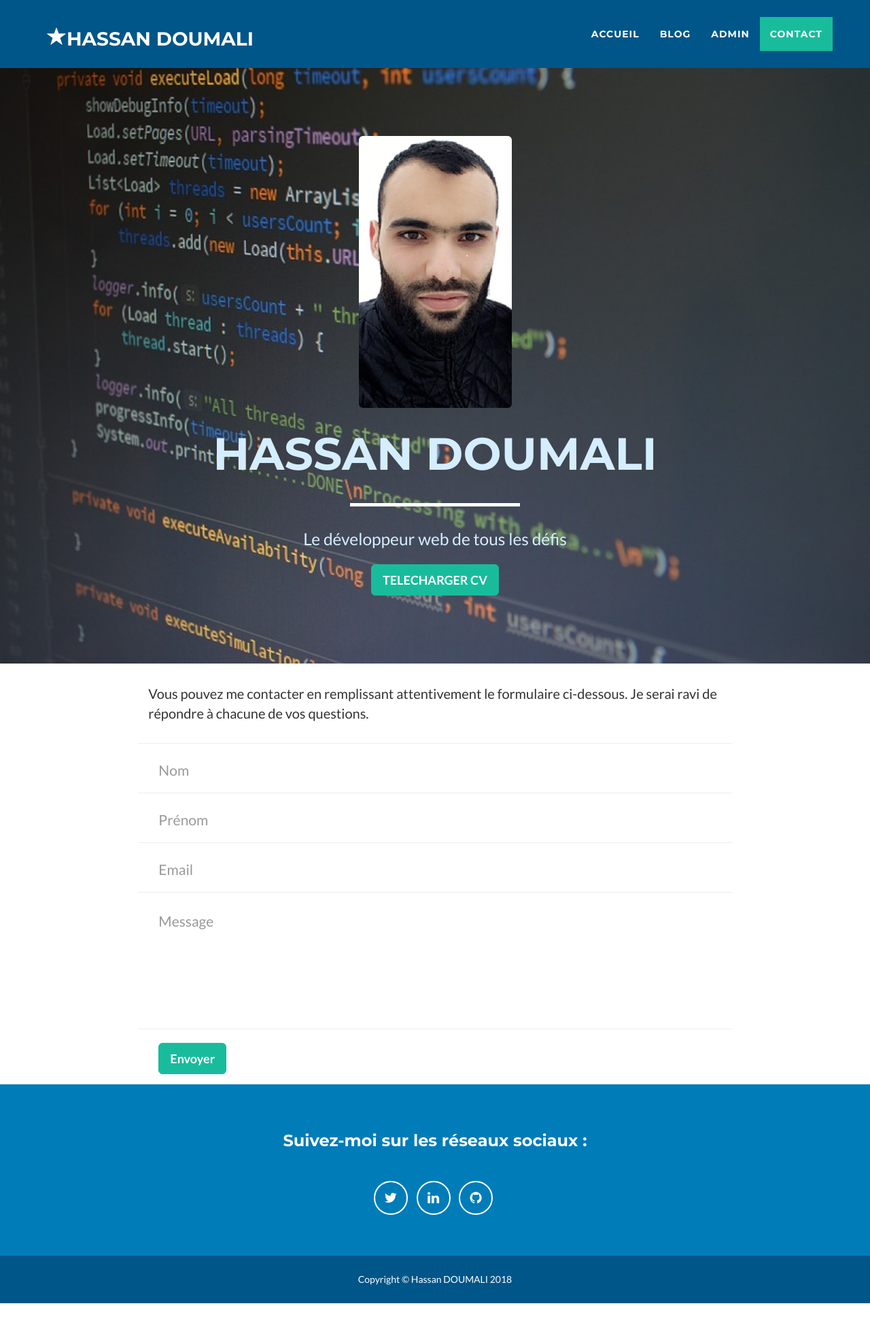
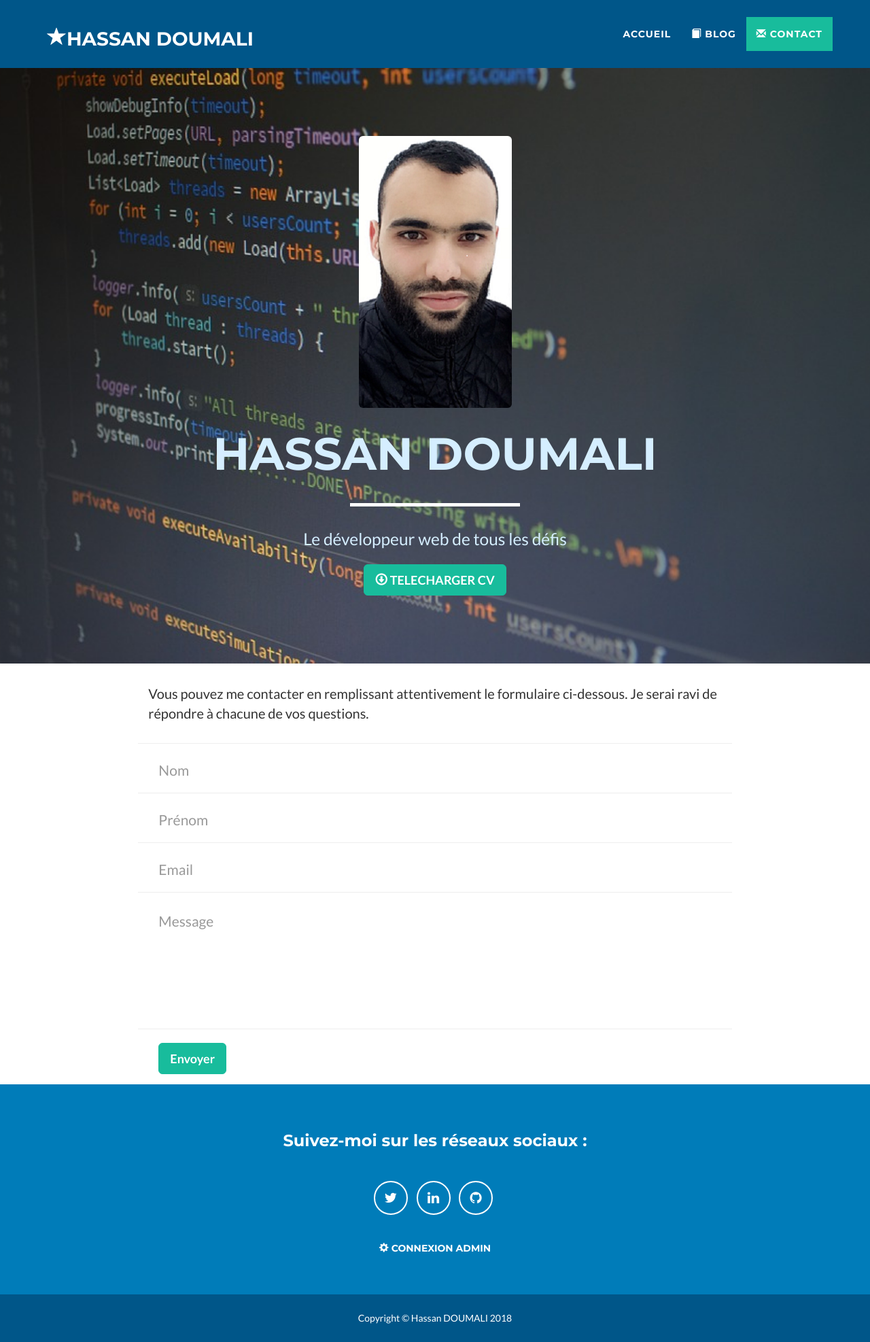
Before and after one commit to HDoumali/Project5_My_blog, a PHP site: template app/View/viewHome.php in a window 1280 px wide. Shown: the whole page at 68% size. Before the commit the page ends 1917 px from the top, so only its background shows below. Run offline with PHP 8.4, Linux system fonts and the light colour scheme; the template is opened without the code that fills it, so the values that code supplies are empty; some libraries are stand-ins or nearby versions.

Commit message:
Update viewHome (connect admin) and the views design

```diff
--- a/app/Model/User.php
+++ b/app/Model/User.php
@@ -25,7 +25,7 @@ class User extends Model
 		$sql = 'SELECT * FROM user WHERE login = ? AND password = ?';
 		$userExist = $this->executerRequete($sql, array($login, $password));
 		if ($userExist->rowCount() == 1) {
-			return $userExist->fetchAll(PDO::FETCH_OBJ);
+			return $userExist->fetchAll(\PDO::FETCH_OBJ);
 		}
 		return false;
 	}
--- a/app/View/template.php
+++ b/app/View/template.php
@@ -54,18 +54,15 @@
                         <a href="index.php?">ACCUEIL</a>
                     </li>
                     <li class="page-scroll">
-                        <a href="index.php?action=articles">BLOG</a>
+                        <a href="index.php?action=articles"><span class="glyphicon glyphicon-book" aria-hidden="true"></span> BLOG</a>
                     </li>
                     <li class="page-scroll">
-                        <a href="index.php?action=addUser">ADMIN</a>
-                    </li>
-                    <li class="page-scroll">
-                        <a href="#contactForm">CONTACT</a>
+                        <a href="#contactForm"><span class="glyphicon glyphicon-envelope" aria-hidden="true"></span> CONTACT</a>
                     </li>
                     <?php if (!empty($_SESSION['user'])) { ?>
-                    <li class="page-scroll">
-                        <a href="index.php?action=disconnectUser">ME DECONNECTER</a>
-                    </li>
+                        <li class="page-scroll">
+                            <a href="index.php?action=disconnectUser"><span class="glyphicon glyphicon-off" aria-hidden="true"></span> ME DECONNECTER</a>
+                        </li>
                     <?php } ?>
                 </ul>
             </div>
@@ -92,7 +89,12 @@
                             <li>
                                 <a href="#" class="btn-social btn-outline"><i class="fa fa-fw fa-github"></i></a>
                             </li>
-                        </ul>
+                        </ul><br />
+                        <?php if (empty($_SESSION['user'])) { ?>
+                            <div class="pageadmin">
+                                <h5><a href="index.php?action=addUser"><span class="glyphicon glyphicon-cog" aria-hidden="true"></span> CONNEXION ADMIN</a></h5>
+                            </div>
+                        <?php } ?>
                     </div>
                 </div>
             </div>
--- a/app/View/viewArticle.php
+++ b/app/View/viewArticle.php
@@ -8,10 +8,10 @@
 
 		<div class="row">
 			<div class="col-sm-12 col-md-3 col-lg-2">
-				<a href="index.php?action=editArticle&id=<?= $article['id'] ?>"><button type="button" class="btn btn-primary btn-lg" ">Modifier l'article</button></a>
+				<a href="index.php?action=editArticle&id=<?= $article['id'] ?>"><button type="button" class="btn btn-primary btn-lg" "><span class="glyphicon glyphicon-wrench" aria-hidden="true"></span> Modifier l'article</button></a>
 			</div>
 			<div class="col-sm-12 col-md-3 col-lg-2">
-				<a href="index.php?action=deleteArticle&id=<?= $article['id'] ?>"><button type="button" class="btn btn-primary btn-lg" ">Supprimer l'article</button></a>
+				<a href="index.php?action=deleteArticle&id=<?= $article['id'] ?>"><button type="button" class="btn btn-primary btn-lg" "><span class="glyphicon glyphicon-trash" aria-hidden="true"></span> Supprimer l'article</button></a>
 			</div>
 		</div><br />
 		<div class="row" id=infoadmin>
@@ -29,7 +29,7 @@
 
 	<p><?= $this->clean($article['content']) ?></p>
 
-	<p class="titlecomment">Commentaires :</p>
+	<p class="titlecomment"><span class="glyphicon glyphicon-comment" aria-hidden="true"></span> Commentaires :</p>
 
 	<?php foreach ($comments as $comment): ?>
 		<div class="contentcomment">
--- a/app/View/viewArticles.php
+++ b/app/View/viewArticles.php
@@ -17,7 +17,7 @@
 
     <?php if (!empty($_SESSION['user'])) { ?>
         <div>
-           <a href="index.php?action=addArticle"><button type="button" class="btn btn-primary btn-lg" ">AJOUTER UN ARTICLE</button></a><br />
+           <a href="index.php?action=addArticle"><button type="button" class="btn btn-primary btn-lg" "><span class="glyphicon glyphicon-ok" aria-hidden="true"></span> AJOUTER UN ARTICLE</button></a><br />
         </div><br />
         <div class="row" id=infoadmin>
         	 <p> <span class="label label-info">Info</span> Bonjour l'admin, vous pouvez désormais ajouter un article.</p>
--- a/app/View/viewHome.php
+++ b/app/View/viewHome.php
@@ -10,7 +10,7 @@
                         <span class="name">HASSAN DOUMALI</span>
                         <hr class="star-light">
                         <span class="skills">Le développeur web de tous les défis</span><br /><br />
-                        <a href="assets/docs/CvHassanDoumali.pdf" target="_blank"><button type="button" class="btn btn-primary btn-lg" ">TELECHARGER CV</button></a><br />
+                        <a href="assets/docs/CvHassanDoumali.pdf" target="_blank"><button type="button" class="btn btn-primary btn-lg" "><span class="glyphicon glyphicon-download" aria-hidden="true"></span> TELECHARGER CV</button></a><br />
                     </div>
                 </div>
             </div>
--- a/assets/Bootstrap/css/freelancer.css
+++ b/assets/Bootstrap/css/freelancer.css
@@ -146,6 +146,12 @@ body {
 
 #infoadmin{
   padding-left:10px;
+}
+
+.pageadmin a{
+  text-decoration: none;
+  color: white;
+  font-weight: bold;
 }
 
 p {
```
